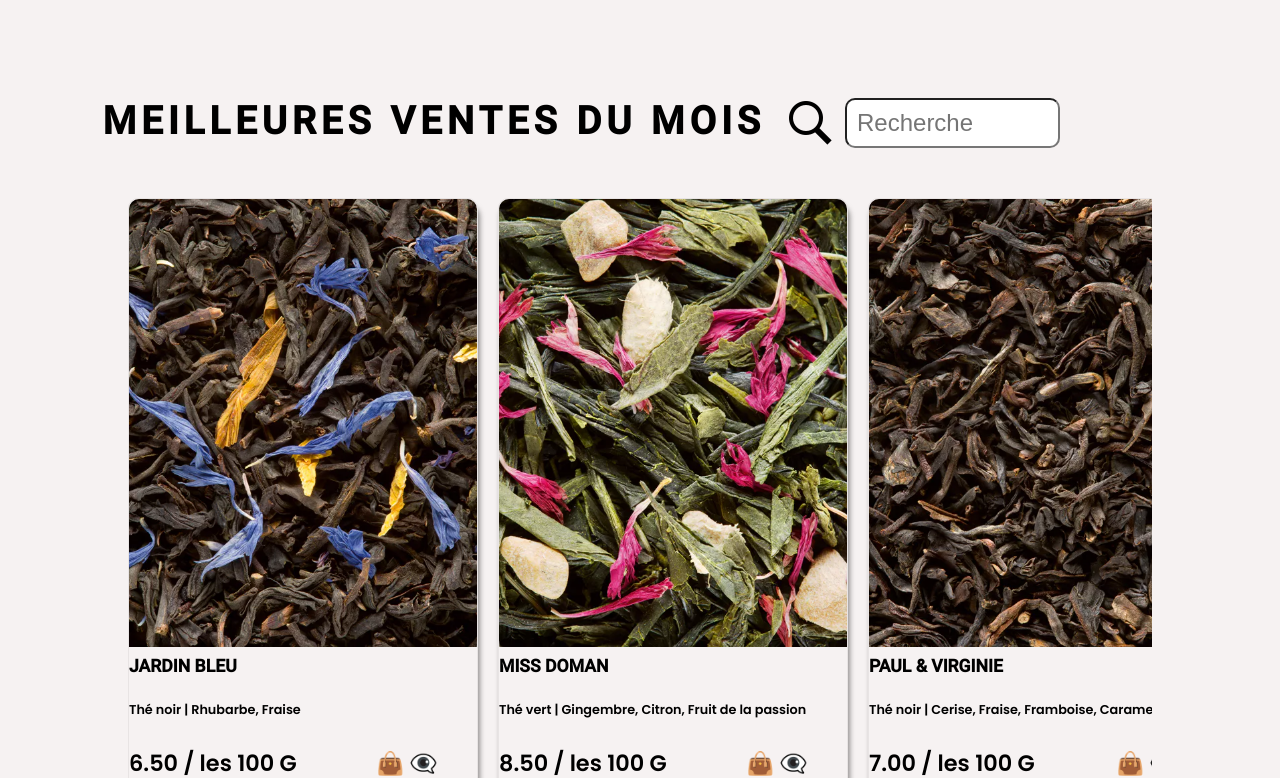
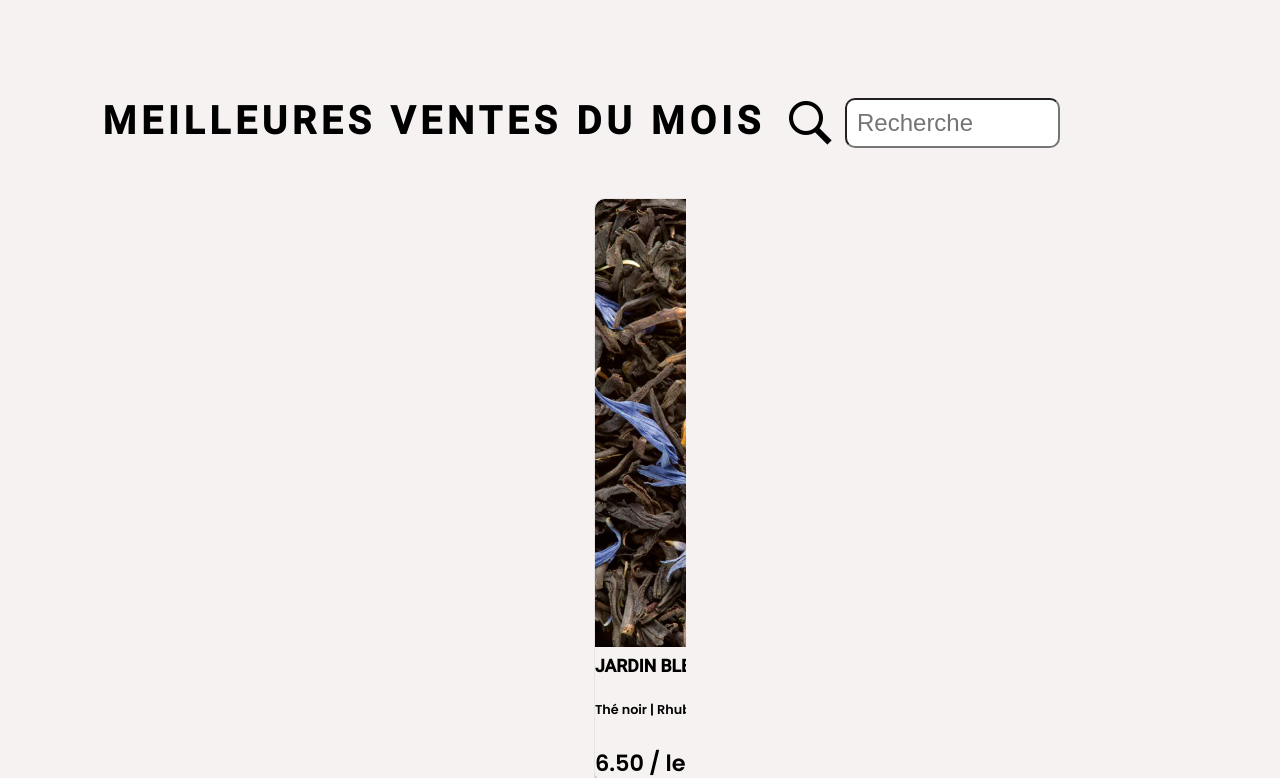
Before and after one commit to davidduranty/NewProject, a React (Vite) app: page /boutiques in a window 1280 px wide. Shown: the part 2622-3400 px from the top of the page. Built offline with nearby package versions, Linux system fonts and the light colour scheme; data requests are answered from the project's data file.

Commit message:
add swiper meiileurs ventes

```diff
--- a/src/components/swiper/SwiperBest.jsx
+++ b/src/components/swiper/SwiperBest.jsx
@@ -2,6 +2,13 @@ import axios from "axios";
 import React, { useEffect, useRef, useState } from "react";
 import Card from "../cards/Card";
 import { useApi } from "../../data/Context";
+
+import { Swiper, SwiperSlide } from "swiper/react";
+import { Pagination } from "swiper/modules";
+import "swiper/scss";
+import "swiper/scss/pagination";
+
+// import "./styles.scss";
 
 const SwiperBest = () => {
   const { tea, getData, getDataFilter } = useApi();
@@ -40,7 +47,7 @@ const SwiperBest = () => {
   // };
 
   return (
-    <div>
+    <>
       <div className="title">
         <h1>MEILLEURES VENTES DU MOIS</h1>
         <img src="search.png" alt="" />
@@ -54,16 +61,42 @@ const SwiperBest = () => {
         {/* <span className="left" onClick={() => scrollToImage("next")}>
           &#8678;
         </span> */}
+        <Swiper
+          slidesPerView={1}
+          spaceBetween={10}
+          pagination={{
+            clickable: true,
+          }}
+          breakpoints={{
+            640: {
+              slidesPerView: 2,
+              spaceBetween: 20,
+            },
+            768: {
+              slidesPerView: 4,
+              spaceBetween: 40,
+            },
+            1024: {
+              slidesPerView: 5,
+              spaceBetween: 50,
+            },
+          }}
+          modules={[Pagination]}
+          className="mySwiper"
+        >
           <ul className="caroussel" ref={listRef}>
+            <SwiperSlide>
               {tea.map((tea) => (
                 <Card tea={tea} key={tea.id} />
               ))}
+            </SwiperSlide>
           </ul>
           {/* <span className="right" onClick={() => scrollToImage("prev")}>
           &#8680;
         </span> */}
+        </Swiper>
       </div>
-    </div>
+    </>
   );
 };
 
```
Lines whose indentation alone changed are shown as unchanged.
